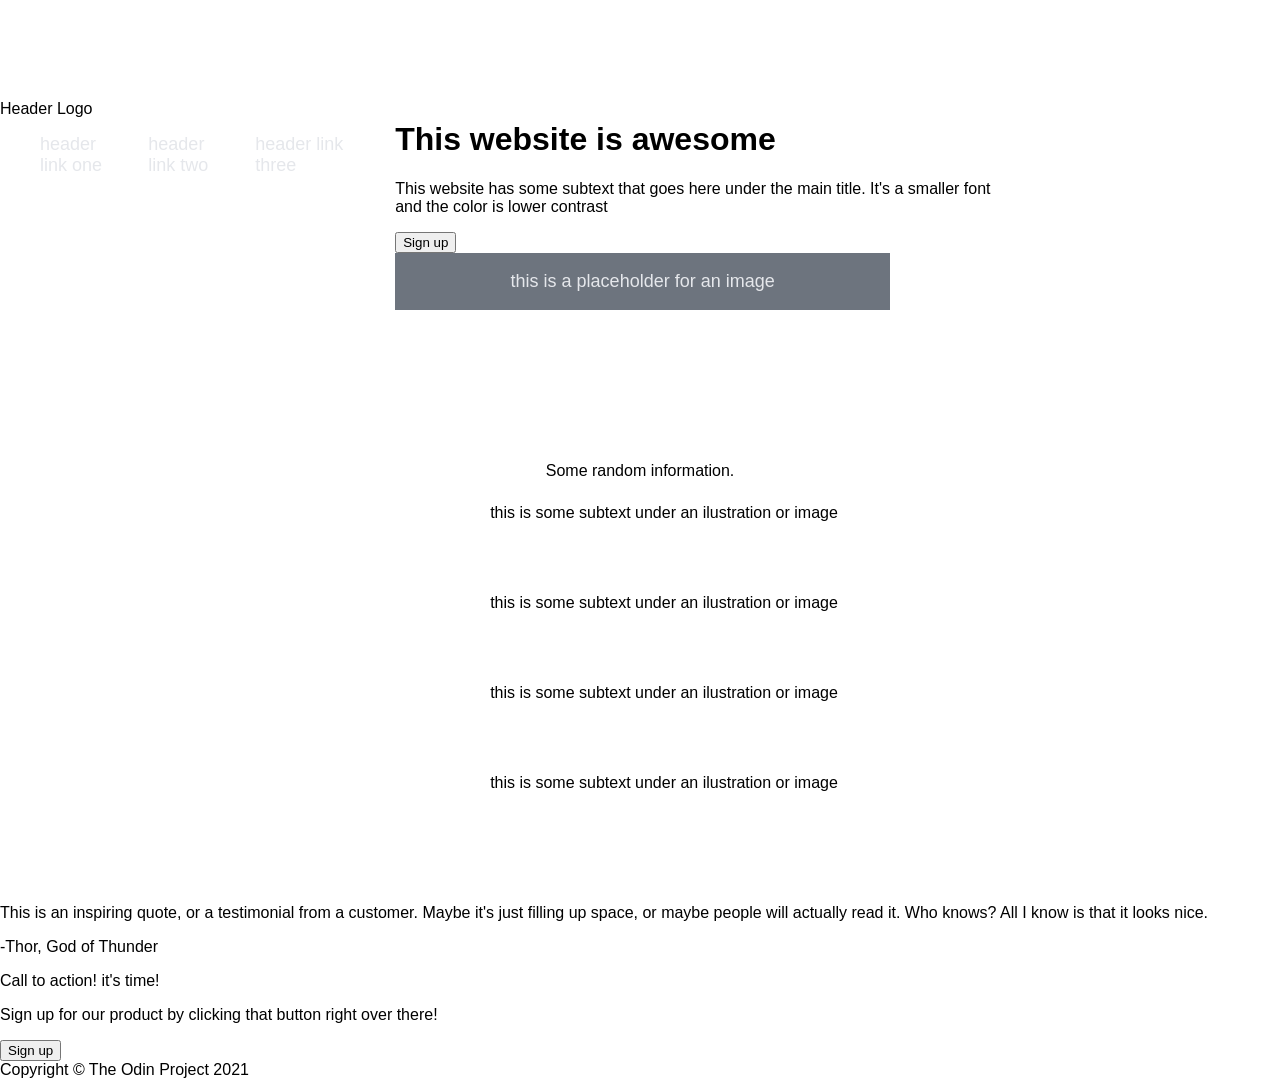
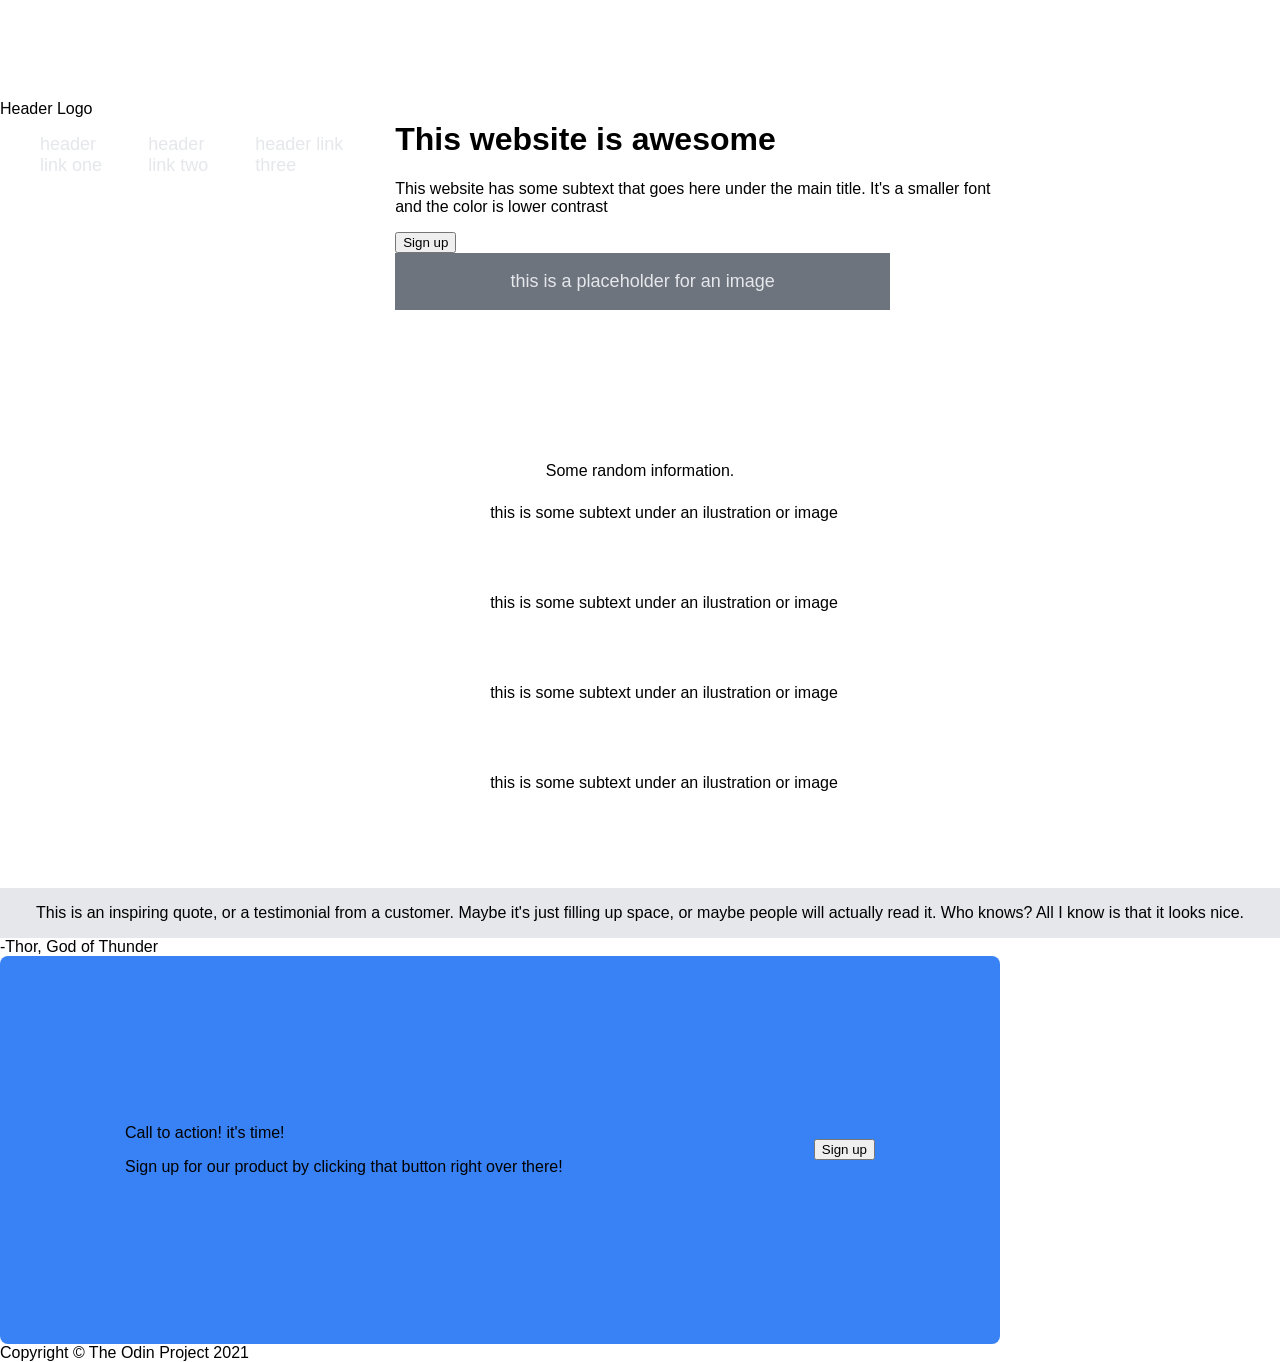

Proyecto terminado

--- a/style.css
+++ b/style.css
@@ -93,6 +93,7 @@ a {
 
 #info-title {
   color: #1f2937;
+  font-size: 36px;
 }
 
 .info-content {
@@ -120,5 +121,93 @@ a {
   margin: 8px 0 0;
   font-size: 18px; 
   color: #1f2937bb; 
+}
+
+/* quote section */
+.quote {
+  background-color: #e5e7eb;
+  display: flex;
+  justify-content: center;
+}
+
+.quote-content {
+  width: 730px;
+  padding: 100px 32px;
+}
+
+em {
+  font-size: 32px;
+  color: #1f2937;
+  font-weight: 300;
+}
+
+.quote-content p {
+  font-weight: 900;  
+  font-size: 24px;
+  color: #1f2937;
+  margin: 0;
+  padding-left: 450px;
+}
+
+/* call-to-action section */
+.call {
+  display: flex;
+  justify-content: center;
+  padding: 100px 0;
+}
+
+.call-container {
+  width: 1000px; 
+  background-color: #3882f6;
+  padding: 52px 0;
+  display: flex;
+  flex-direction: column;
+  align-items: center;
+  border-radius: 8px;
+}
+
+.call-content {
+  width: 750px;
+  display: flex;
+  align-items: center;
+  justify-content: space-between;
+}
+
+.left p {
+  margin: 0;
+}
+
+#title {
+  font-size: 24px;
+  font-weight: 900;
+  color: #f9faf8;
+}
+
+#subtitle {
+  font-size: 18px;
+  color: #f9faf8;
+  font-weight: 300;
+}
+
+.right button {
+  border: none;
+  color: #f9faf8;
+  background-color: transparent;
+  border: 2px solid #f9faf8;  
+  padding: 6px 32px;
+  font-size: 18px;
+  font-weight: 900;
+  border-radius: 8px;
+}
+
+/* footer */
+footer {
+  height: 100px;
+  background-color: #1f2937;
+  color: #f9faf8;
+  font-size: 18px;
+  display: flex;
+  justify-content: center;
+  align-items: center;
 }
 
